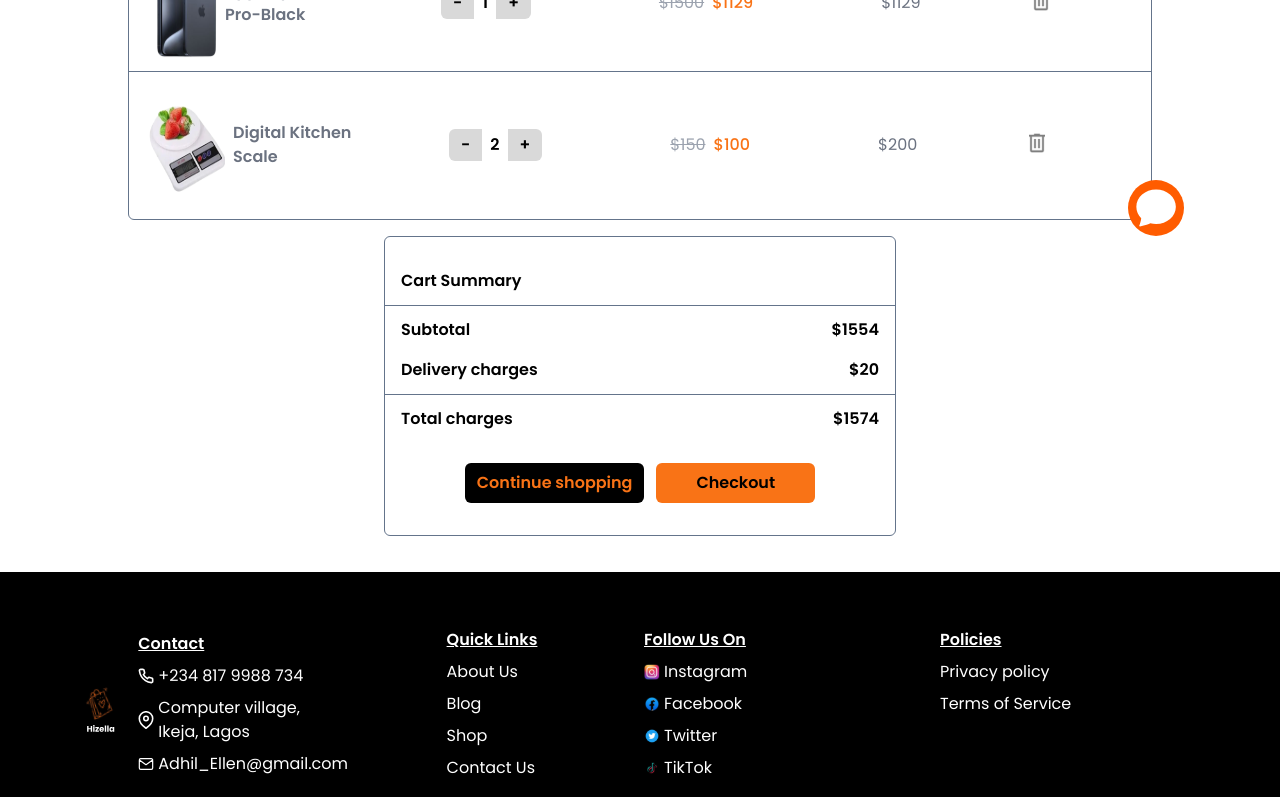
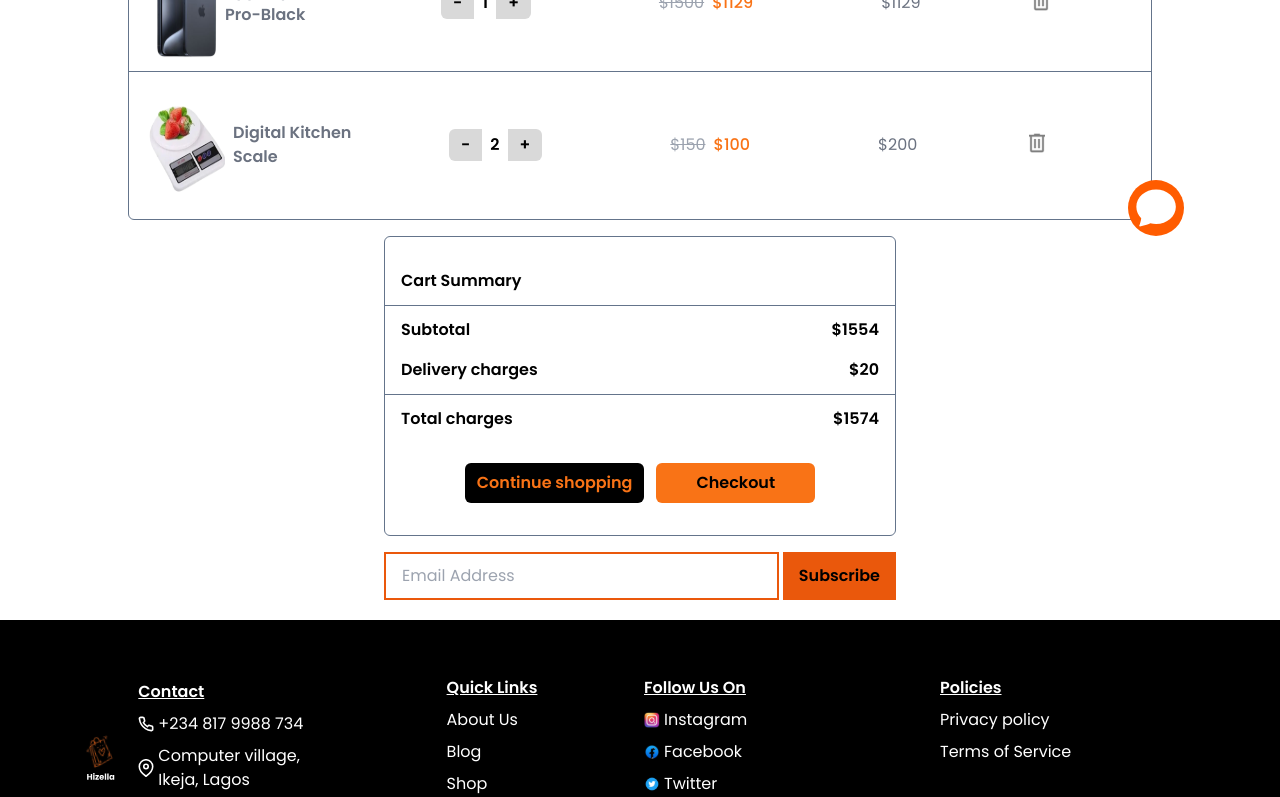
Before and after one commit to dorcasgold/HILZELLA, a React (Vite) app: page /cart in a window 1280 px wide. Shown: the part 522-1319 px from the top of the page. Built offline with nearby package versions, Linux system fonts and the light colour scheme.

Commit message:
Cart Summary

```diff
--- a/src/pages/Cart.jsx
+++ b/src/pages/Cart.jsx
@@ -165,7 +165,7 @@ function Cart() {
           </div>
           <img src={chatIcon} alt="chatIcon" className="w-14 absolute -bottom-4 -right-8 cursor-pointer" />
         </div>
-
+        <div className="flex flex-col">
           <div className="border-[1px] border-slate-500 rounded-md flex flex-col my-4  py-5 mx-64">
             <div>
               <div className=" border-slate-500 border-b-[1px]">
@@ -193,6 +193,12 @@ function Cart() {
               </div>
             </div>
           </div>
+          <div className='flex gap-1 justify-center mx-64'>
+            <input type="email" required placeholder='Email Address' className='border-2 border-orange-600 px-4 py-2 w-[40rem]' />
+            <button className='bg-orange-600 px-4 py-3 font-semibold'>Subscribe</button>
+          </div>
+        </div>
+
       </div>
     </div>
   )
```
Lines whose indentation alone changed are shown as unchanged.
